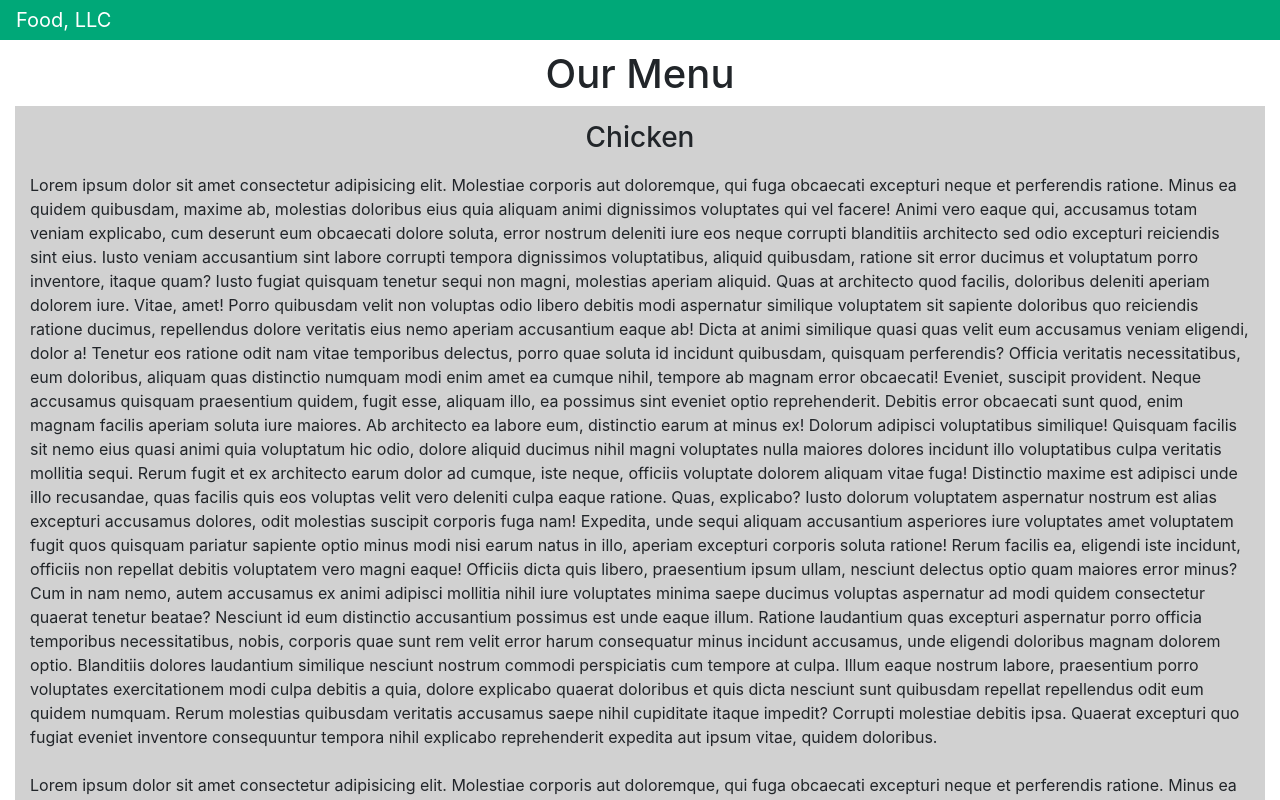
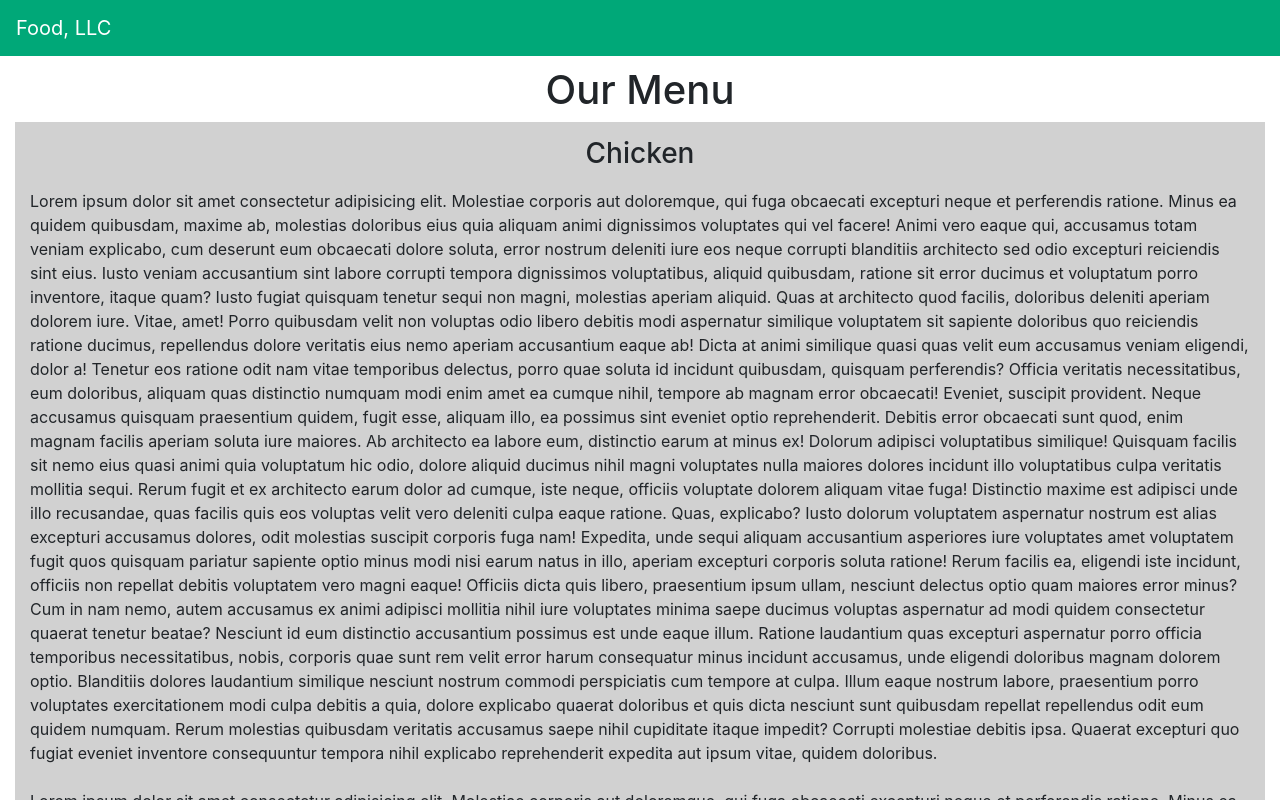
Before and after one commit to amoreiravaldez/html-css-js-coursera, a plain HTML site: page module3-solution/index.html in a window 1280 px wide. Shown: the top 800 px of the page. Drawn offline with Linux system fonts and the light colour scheme.

Commit message:
Update style.css

```diff
--- a/module3-solution/css/style.css
+++ b/module3-solution/css/style.css
@@ -1,6 +1,7 @@
 #header-nav {
     background-color: #00A878;
     padding: 0;
+    height: 56px;
 }
 
 #header-nav > a {
```
